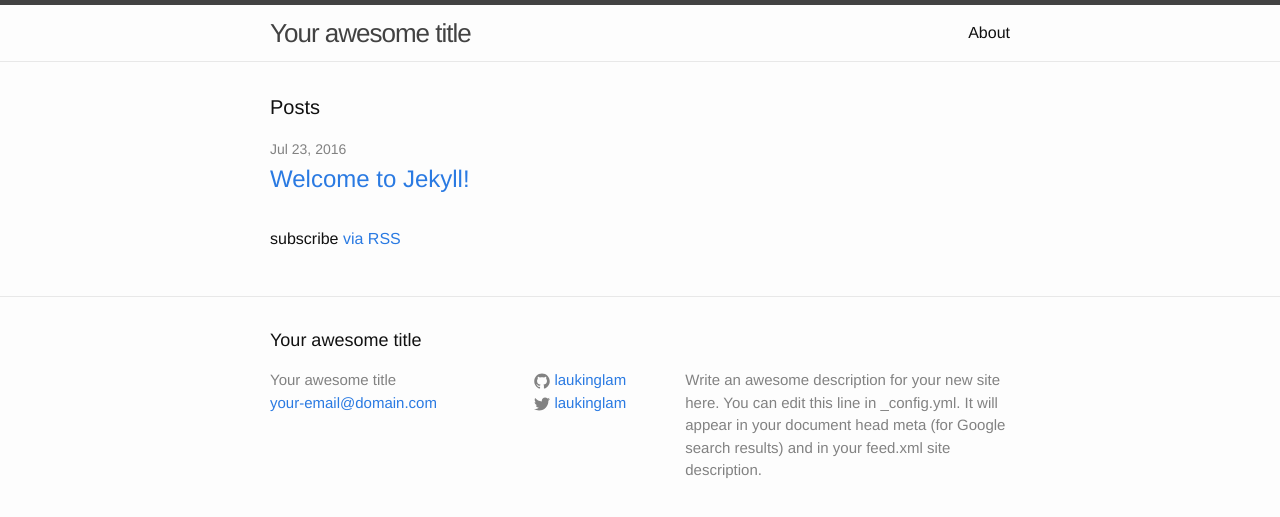
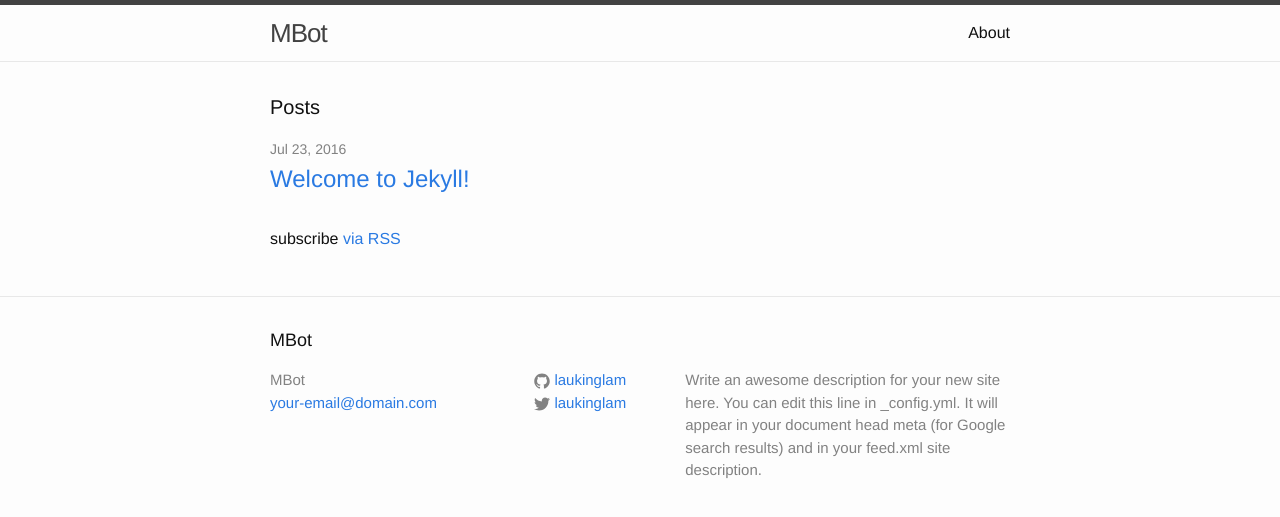
Before and after one commit to laukinglam/mbot, a Jekyll site: the page built from index.html, in a window 1280 px wide. Shown: the top 517 px of the page. Built offline with Jekyll 4.4.1, drawn with Linux system fonts in a browser that asks for light colours.

Commit message:
Fixed url path

```diff
--- a/_config.yml
+++ b/_config.yml
@@ -6,14 +6,14 @@
 # 'jekyll serve'. If you change this file, please restart the server process.
 
 # Site settings
-title: Your awesome title
+title: MBot
 email: your-email@domain.com
 description: > # this means to ignore newlines until "baseurl:"
   Write an awesome description for your new site here. You can edit this
   line in _config.yml. It will appear in your document head meta (for
   Google search results) and in your feed.xml site description.
 baseurl: "" # the subpath of your site, e.g. /blog
-url: "http://laukinglam.com" # the base hostname & protocol for your site
+url: "http://laukinglam.com/mbot" # the base hostname & protocol for your site
 twitter_username: laukinglam
 github_username:  laukinglam
 
```
